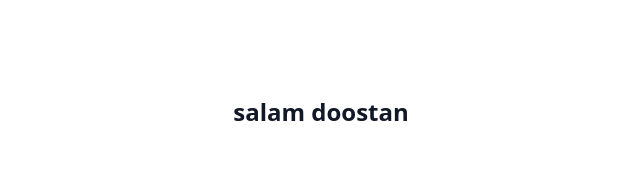
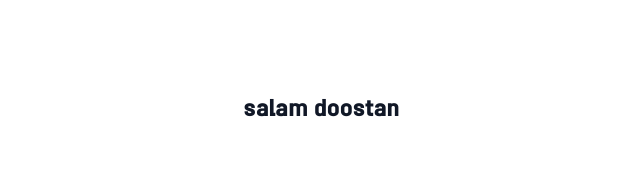
Before and after one commit to mohammad-reza-tajik/net-call-frontend, a Next.js app: page / in a window 1280 px wide. Shown: the top 186 px of the page, without its empty margins (510-1150 px from the left). Built offline with nearby package versions, Linux system fonts and the light colour scheme.

Commit message:
feat: add basic global metadata and basic styles

```diff
--- a/app/layout.tsx
+++ b/app/layout.tsx
@@ -1,20 +1,27 @@
-import type { Metadata } from "next";
+import type {Metadata, Viewport} from "next";
 import "@/styles/globals.css";
 
 
 export const metadata: Metadata = {
-  title: "Create Next App",
-  description: "Generated by create next app",
+  title: "lanland",
+  description: "make video/audio call and share your screen over your LAN",
 };
 
-export default function RootLayout({
-  children,
-}: Readonly<{
-  children: React.ReactNode;
-}>) {
+export const viewport: Viewport = {
+  themeColor: "#069f69",
+  width: "device-width",
+  minimumScale: 1,
+  maximumScale: 1,
+  userScalable: false,
+  initialScale: 1
+}
+
+export default function RootLayout({children}: {children: React.ReactNode;}) {
   return (
-    <html lang="fa" dir={"rtl"}>
-      <body>{children}</body>
+    <html lang={"fa"} dir={"rtl"} className={"font-dana-medium"} suppressHydrationWarning >
+      <body className={"bg-background text-foreground fill-foreground relative overflow-hidden w-screen h-screen"}>
+      {children}
+      </body>
     </html>
   );
 }
```
